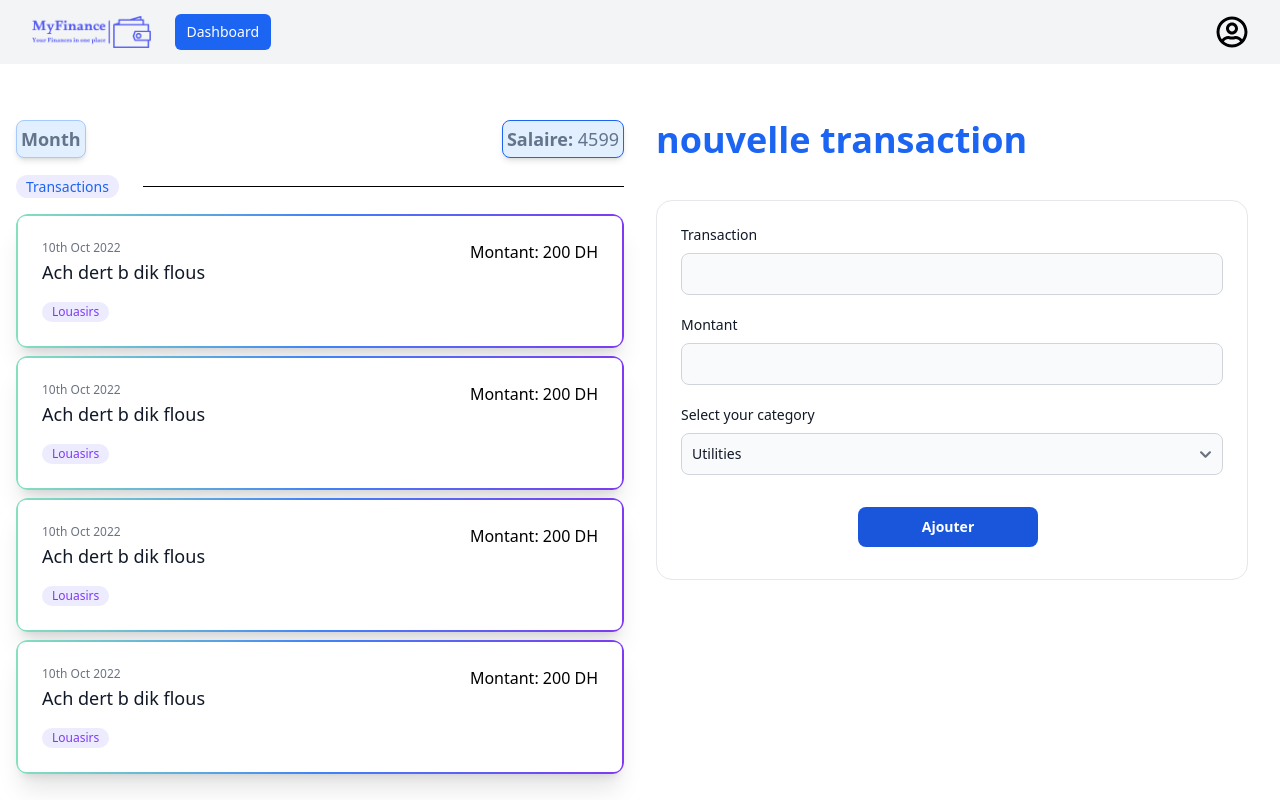
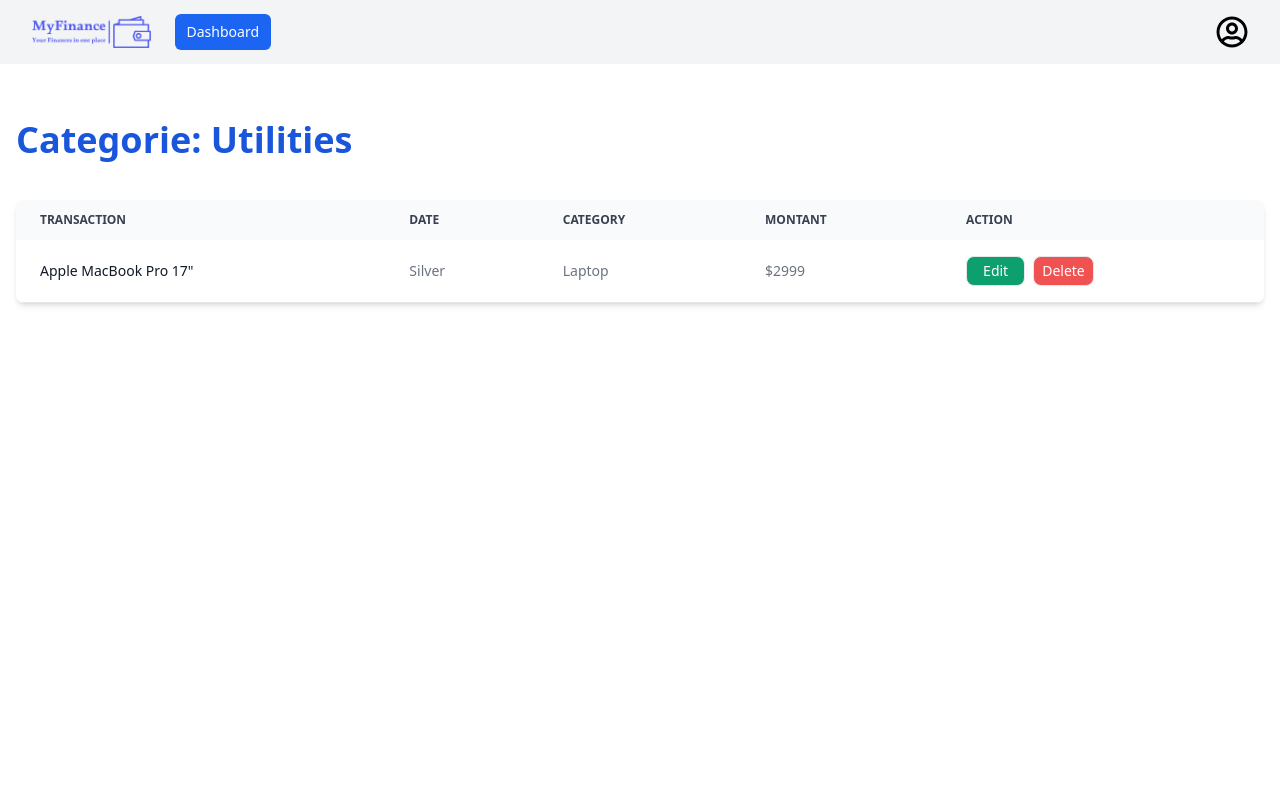
Before and after one commit to khalil-tourabi/MyFinance, a React (Vite) app in the folder FrontEnd/: page / in a window 1280 px wide. Built offline with nearby package versions, Linux system fonts and the light colour scheme.

Commit message:
added Transaction per categorie page

```diff
--- a/FrontEnd/src/App.jsx
+++ b/FrontEnd/src/App.jsx
@@ -1,9 +1,10 @@
+import CategorieInfo from './components/Transaction per Categorie/CategorieInfo';
 import TransactionPage from './components/Transaction-Page/Transaction'
 
 function App() {
   return (
     <>
-      <TransactionPage />
+      <CategorieInfo />
     </>
   );
 }
--- /dev/null
+++ b/FrontEnd/src/components/Transaction per Categorie/CategorieInfo.jsx
@@ -0,0 +1,70 @@
+import React, { useState } from "react";
+import NavbarLogged from "../navbars/Navbar-logged";
+import Modal from "./Modal";
+
+const CategorieInfo = () => {
+  const [isModalOpen, setIsModalOpen] = useState(false);
+
+  const handleEditClick = () => {
+    setIsModalOpen(true);
+  };
+
+  return (
+    <>
+      <NavbarLogged />
+      <div className="container mx-auto max-w-7xl p-4 mt-10">
+        <h2 className="text-xl font-semibold text-blue-700 sm:text-4xl mb-10">
+          Categorie: Utilities
+        </h2>
+        <div className="relative overflow-x-auto shadow-md sm:rounded-lg">
+          <table className="w-full text-sm text-left rtl:text-right text-gray-500 dark:text-gray-400">
+            <thead className="text-xs text-gray-700 uppercase bg-gray-50 dark:bg-gray-700 dark:text-gray-400">
+              <tr>
+                <th scope="col" className="px-6 py-3">
+                  Transaction
+                </th>
+                <th scope="col" className="px-6 py-3">
+                  Date
+                </th>
+                <th scope="col" className="px-6 py-3">
+                  Category
+                </th>
+                <th scope="col" className="px-6 py-3">
+                  Montant
+                </th>
+                <th scope="col" className="px-6 py-3">
+                  Action
+                </th>
+              </tr>
+            </thead>
+            <tbody>
+              <tr className="odd:bg-white odd:dark:bg-gray-900 even:bg-gray-50 even:dark:bg-gray-800 border-b dark:border-gray-700">
+                <td className="px-6 py-4 font-medium text-gray-900 whitespace-nowrap dark:text-white">
+                  Apple MacBook Pro 17"
+                </td>
+                <td className="px-6 py-4">Silver</td>
+                <td className="px-6 py-4">Laptop</td>
+                <td className="px-6 py-4">$2999</td>
+                <td className="px-6 py-4">
+                  <button className="font-medium text-white dark:text-blue-500 hover:underline mr-2 border bg-green-500 pl-4 pr-4 pt-1 pb-1 rounded-lg">
+                    Edit
+                  </button>
+                  <button
+                    onClick={handleEditClick}
+                    className="font-medium text-white dark:text-red-500 hover:underline border bg-red-500 p-1 pl-2 pr-2 rounded-lg"
+                  >
+                    Delete
+                  </button>
+                </td>
+              </tr>
+            </tbody>
+          </table>
+        </div>
+      </div>
+
+      {isModalOpen && <Modal onClose={() => setIsModalOpen(false)} />}
+    </>
+  );
+};
+
+export default CategorieInfo;
--- /dev/null
+++ b/FrontEnd/src/components/Transaction per Categorie/Modal.jsx
@@ -0,0 +1,65 @@
+import {
+  Dialog,
+  DialogBackdrop,
+  DialogPanel,
+  DialogTitle,
+} from "@headlessui/react";
+import { ExclamationTriangleIcon } from "@heroicons/react/24/outline";
+
+export default function Modal({ onClose }) {
+  return (
+    <Dialog open={true} onClose={onClose} className="relative z-10">
+      <DialogBackdrop
+        transition
+        className="fixed inset-0 bg-gray-500 bg-opacity-75 transition-opacity"
+      />
+
+      <div className="fixed inset-0 z-10 w-screen overflow-y-auto">
+        <div className="flex min-h-full items-end justify-center p-4 text-center sm:items-center sm:p-0">
+          <DialogPanel
+            transition
+            className="relative transform overflow-hidden rounded-lg bg-white text-left shadow-xl transition-all sm:my-8 sm:w-full sm:max-w-lg sm:translate-y-0 sm:scale-95"
+          >
+            <div className="bg-white px-4 pb-4 pt-5 sm:p-6 sm:pb-4">
+              <div className="sm:flex sm:items-start">
+                <div className="mx-auto flex h-12 w-12 flex-shrink-0 items-center justify-center rounded-full bg-red-100 sm:mx-0 sm:h-10 sm:w-10">
+                  <ExclamationTriangleIcon
+                    aria-hidden="true"
+                    className="h-6 w-6 text-red-600"
+                  />
+                </div>
+                <div className="mt-3 text-center sm:ml-4 sm:mt-0 sm:text-left">
+                  <DialogTitle
+                    as="h3"
+                    className="text-base font-semibold leading-6 text-gray-900"
+                  >
+                    supprimer cet élément ?
+                  </DialogTitle>
+                  {/* <div className="mt-2">
+                    <p className="text-sm text-gray-500">
+                      Modal content goes here...
+                    </p>
+                  </div> */}
+                </div>
+              </div>
+            </div>
+            <div className="bg-gray-50 px-4 py-3 sm:flex sm:flex-row-reverse sm:px-6 justify-center">
+            <button
+                type="button"
+                className="inline-flex justify-center w-full sm:w-auto sm:ml-3 px-3 py-2 text-sm font-semibold text-white bg-green-500 rounded-md shadow-sm hover:bg-blue-500"
+              >
+                Annuler
+              </button>
+              <button
+                type="button"
+                className="inline-flex justify-center w-full sm:w-auto sm:ml-3 px-3 py-2 text-sm font-semibold text-white bg-red-600 rounded-md shadow-sm hover:bg-red-500"
+              >
+                Delete
+              </button>
+            </div>
+          </DialogPanel>
+        </div>
+      </div>
+    </Dialog>
+  );
+}
```
